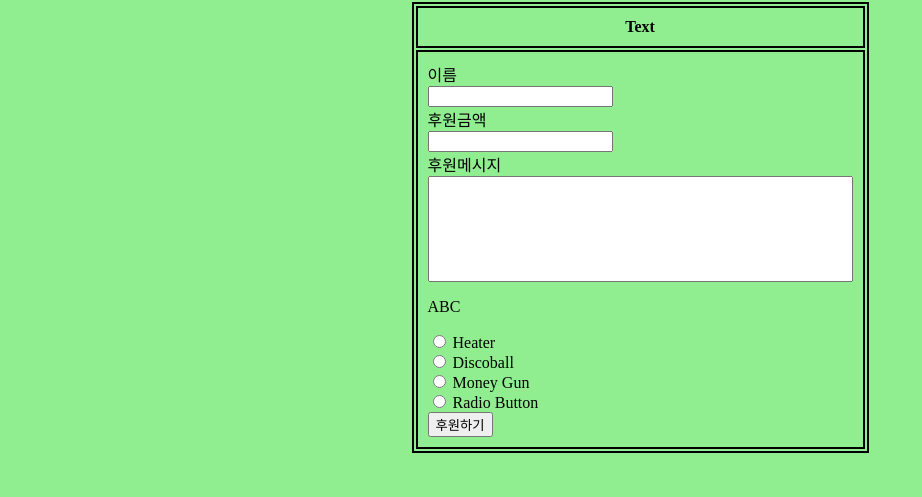
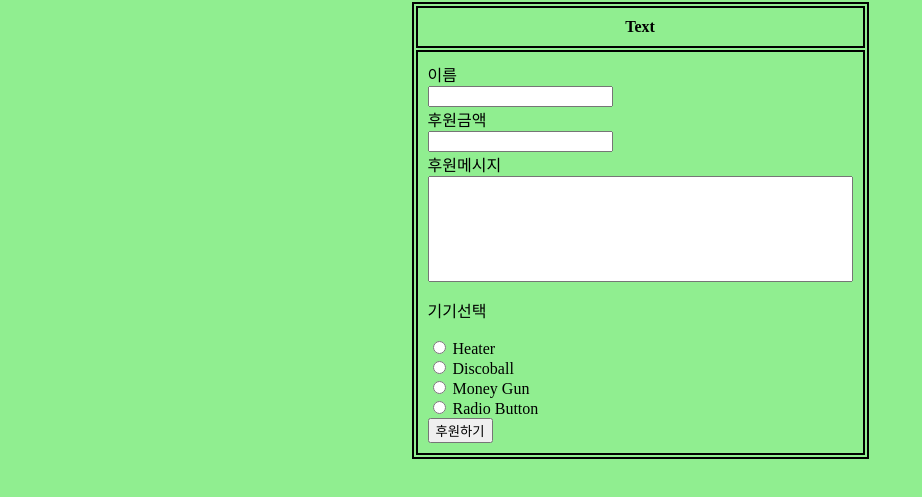
Before and after one commit to IOTDonation/iotdonation.github.io, a plain HTML site: page index.html in a window 1280 px wide. Shown: the part 79-576 px from the top of the page, without its empty margins (0-922 px from the left). Drawn offline with Linux system fonts and the light colour scheme.

Commit message:
Update index.html

```diff
--- a/index.html
+++ b/index.html
@@ -34,7 +34,7 @@
                         <label for="fname">후원메시지</label><br>
                         <input style="height:100px; type="text" id="fname" name="fname" size="50"><br>
                     </form>
-                    <p style="text-align:left;"><a> ABC</a></p>
+                    <p style="text-align:left;"><a>기기선택</a></p>
                     <form>
                         <input type="radio" id="male" name="gender" value="male">
                         <label for="male">Heater</label><br>
```
